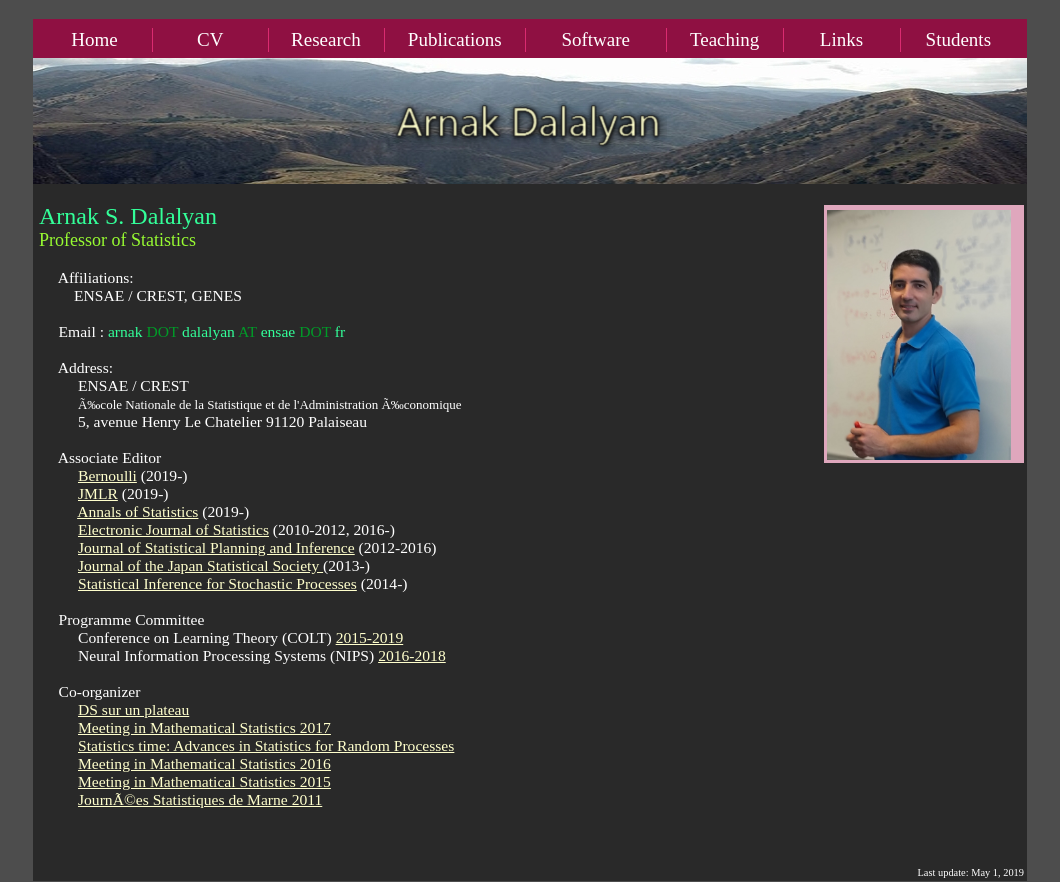
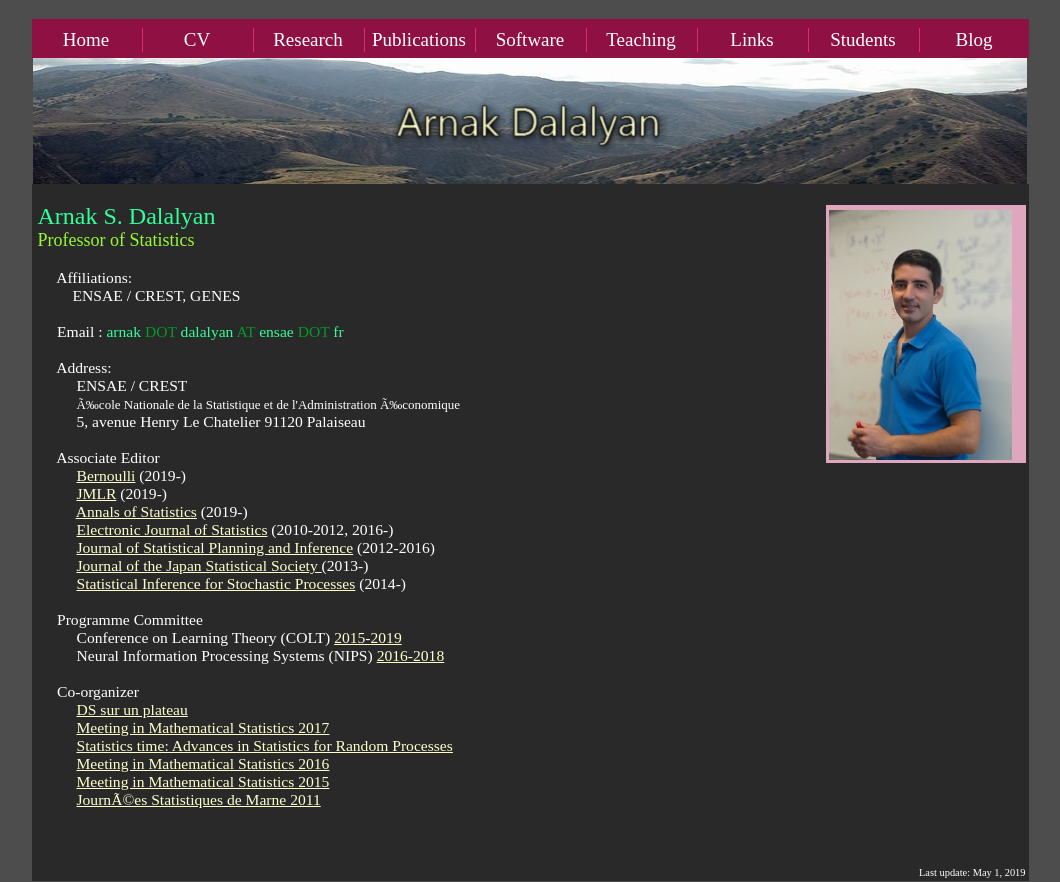
Before and after one commit to adalalyan/adalalyan.github.io, a plain HTML site: page index.html in a window 1280 px wide. Shown: the whole page, without its empty margins (110-1170 px from the left). Drawn offline with Linux system fonts and the light colour scheme.

Commit message:
Update index.html

```diff
--- a/index.html
+++ b/index.html
@@ -91,6 +91,11 @@
 																<td width="12" align="center"><div style="width: 1px; height: 24px;border-right: 1px solid rgb(218, 43, 112);"></div></td>
 																<td align="center"><div class="wg-button">
 																		<a href="students.html">Students</a>
+																		</div>
+																</td>
+																<td width="12" align="center"><div style="width: 1px; height: 24px;border-right: 1px solid rgb(218, 43, 112);"></div></td>
+																<td align="center"><div class="wg-button">
+																		<a href="blog.html">Blog</a>
 																		</div>
 																</td>
 																<td width="12"></td>
```
